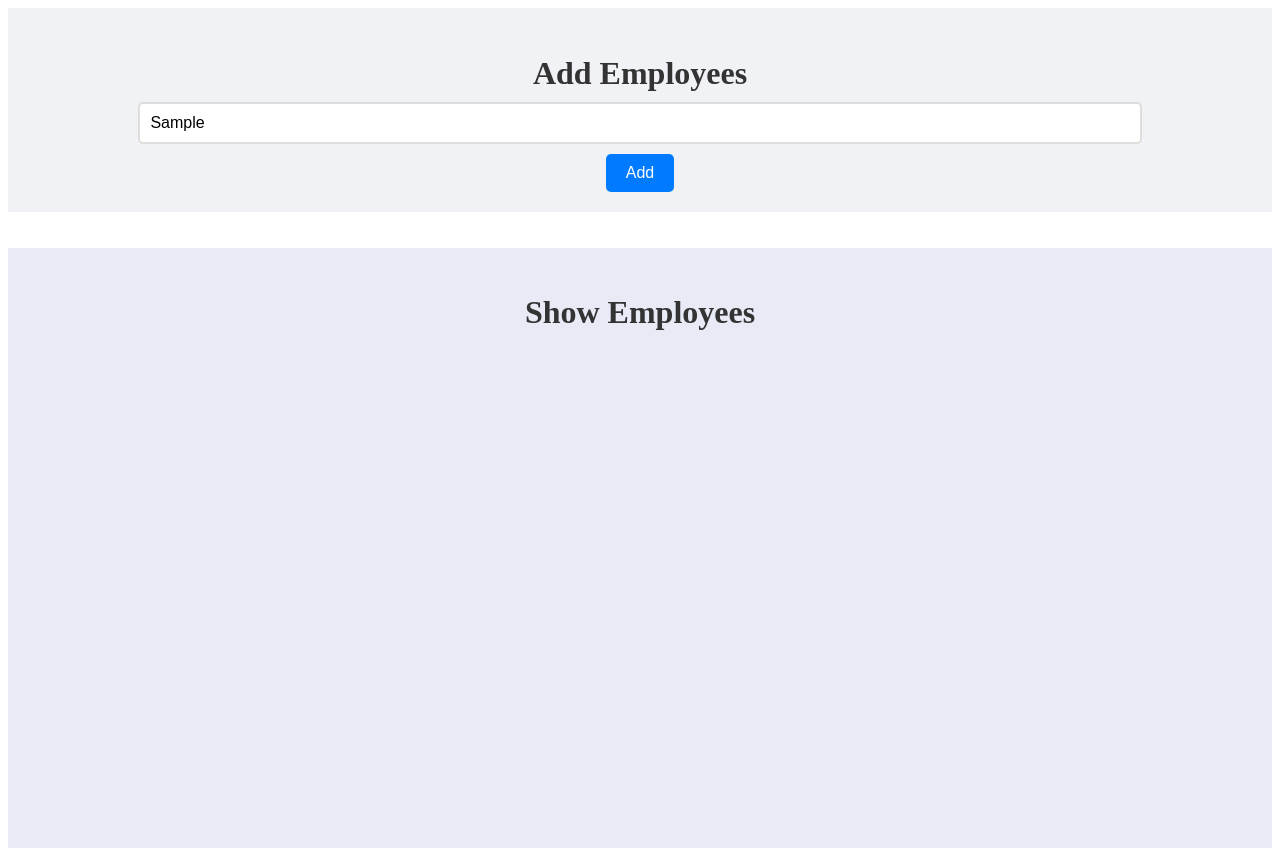
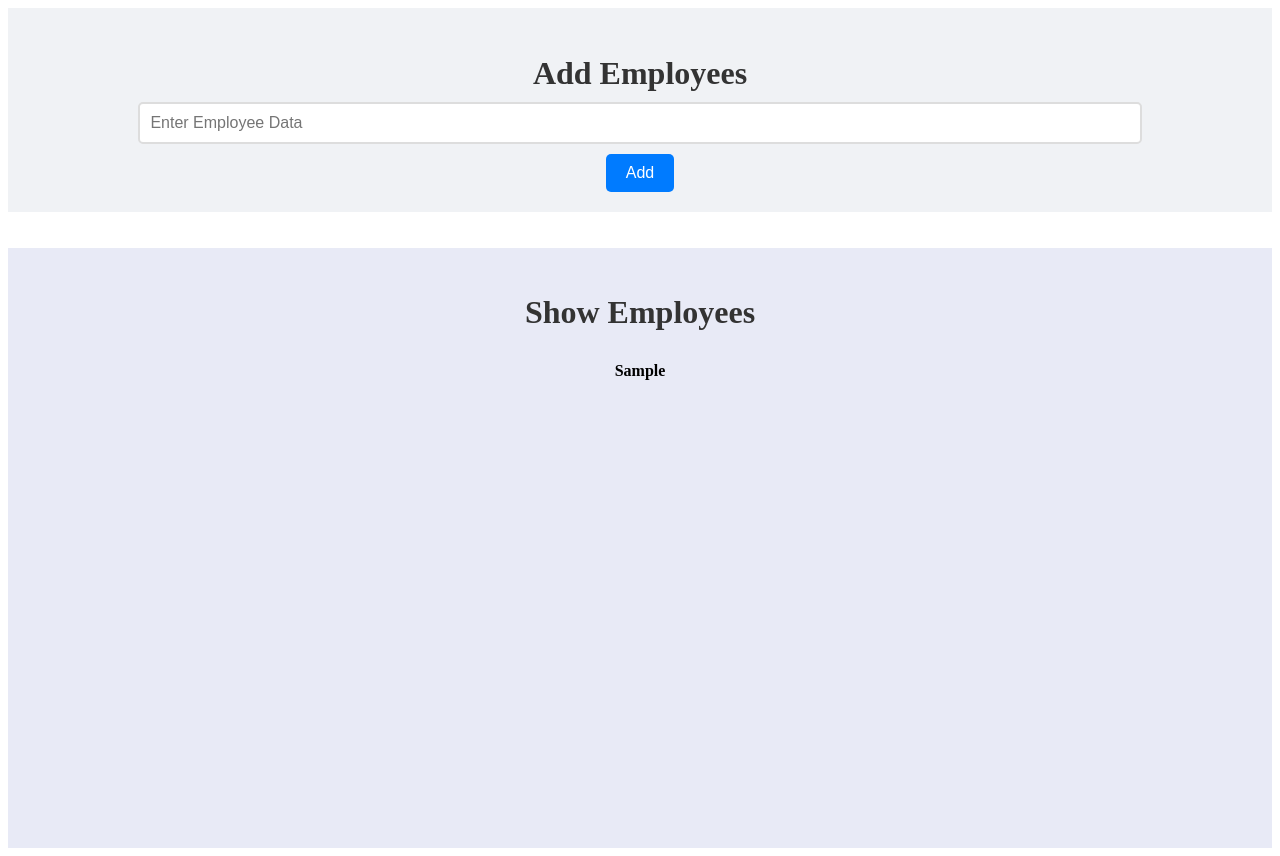
Before and after one commit to madhumitasugandhi/next-redux-toolkit, a Next.js app: page / in a window 1280 px wide. Both pictures are taken after typing "Sample" into the empty fields and a click on the button "Add". Built offline with nearby package versions, Linux system fonts and the light colour scheme.

Commit message:
Get data from redux store and Show on UI.

```diff
--- a/src/app/reduxToolkit/slice.js
+++ b/src/app/reduxToolkit/slice.js
@@ -1,4 +1,6 @@
-const { default: AddEmployees } = require("@/components/AddEmployees")
+
+import AddEmployees from "@/components/AddEmployees"
+
 const {createSlice, nanoid} = require("@reduxjs/toolkit")
 
 const initialState = {
--- a/src/components/AddEmployees.jsx
+++ b/src/components/AddEmployees.jsx
@@ -10,11 +10,17 @@ const AddEmployees = () => {
   const dataDispatch = () =>{
     console.log(empName)
         dispatch(addEmployee(empName))
+        setEmpName('')
   }
   return (
     <div className={styles.container}>
       <h2 className={styles.title}>Add Employees</h2>
-      <input className={styles.input} type="text" placeholder="Enter Employee Data" onChange={(e)=> setEmpName(e.target.value)} />
+      <input
+      className={styles.input}
+      type="text"
+      value={empName}
+      placeholder="Enter Employee Data"
+      onChange={(e)=> setEmpName(e.target.value)} />
       <button onClick={dataDispatch} className={styles.button}>Add</button>
     </div>
   );
--- a/src/components/ShowEmployees.jsx
+++ b/src/components/ShowEmployees.jsx
@@ -1,9 +1,17 @@
+'use client'
+import { useSelector } from 'react-redux';
 import styles from '../app/showEmp.module.css';
 
 const ShowEmployees = () => {
+  const employeeData = useSelector((data)=> data.employees);
   return (
     <div className={styles.container}>
       <h2 className={styles.title}>Show Employees</h2>
+      {
+        employeeData.map((item)=>(
+          <h4 key={item.id}>{item.name}</h4>
+        ))
+      }
     </div>
   );
 }
```
